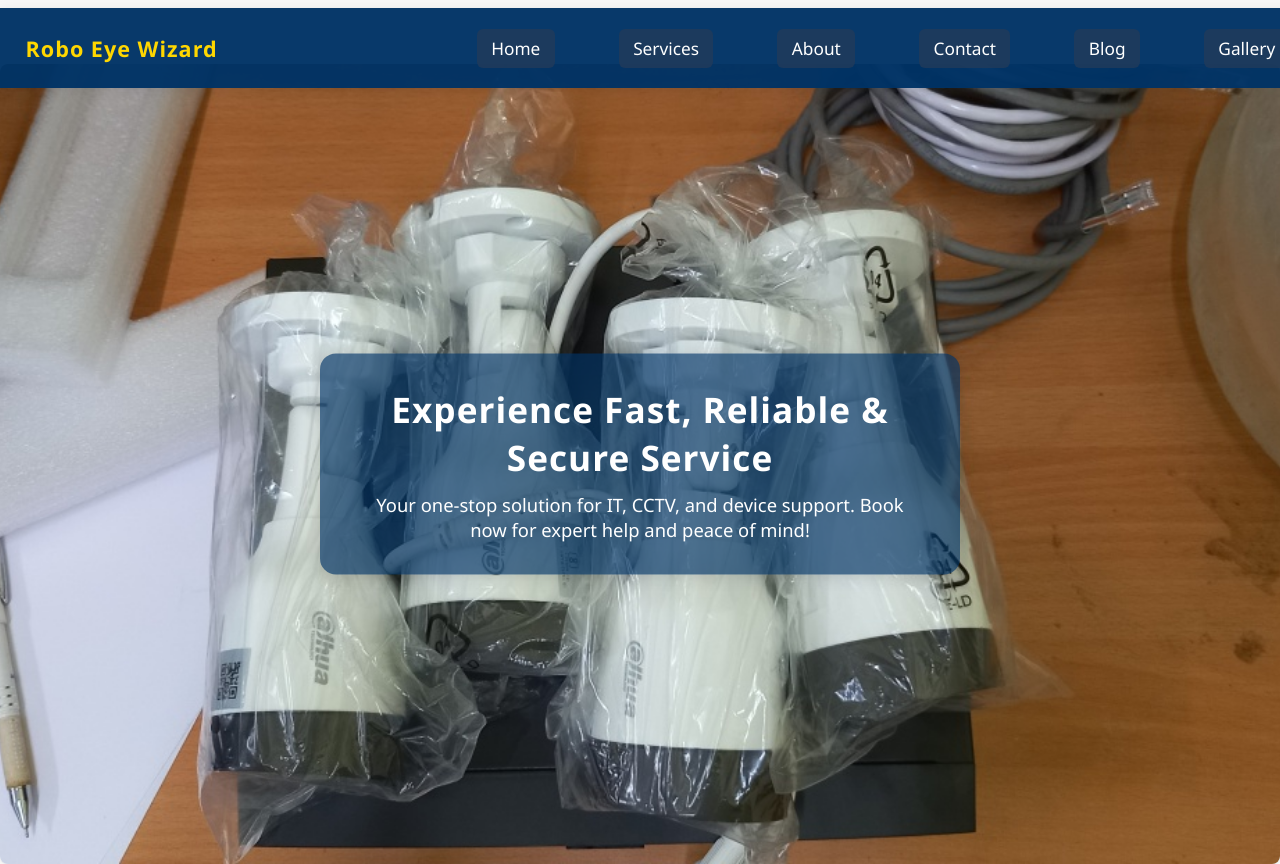
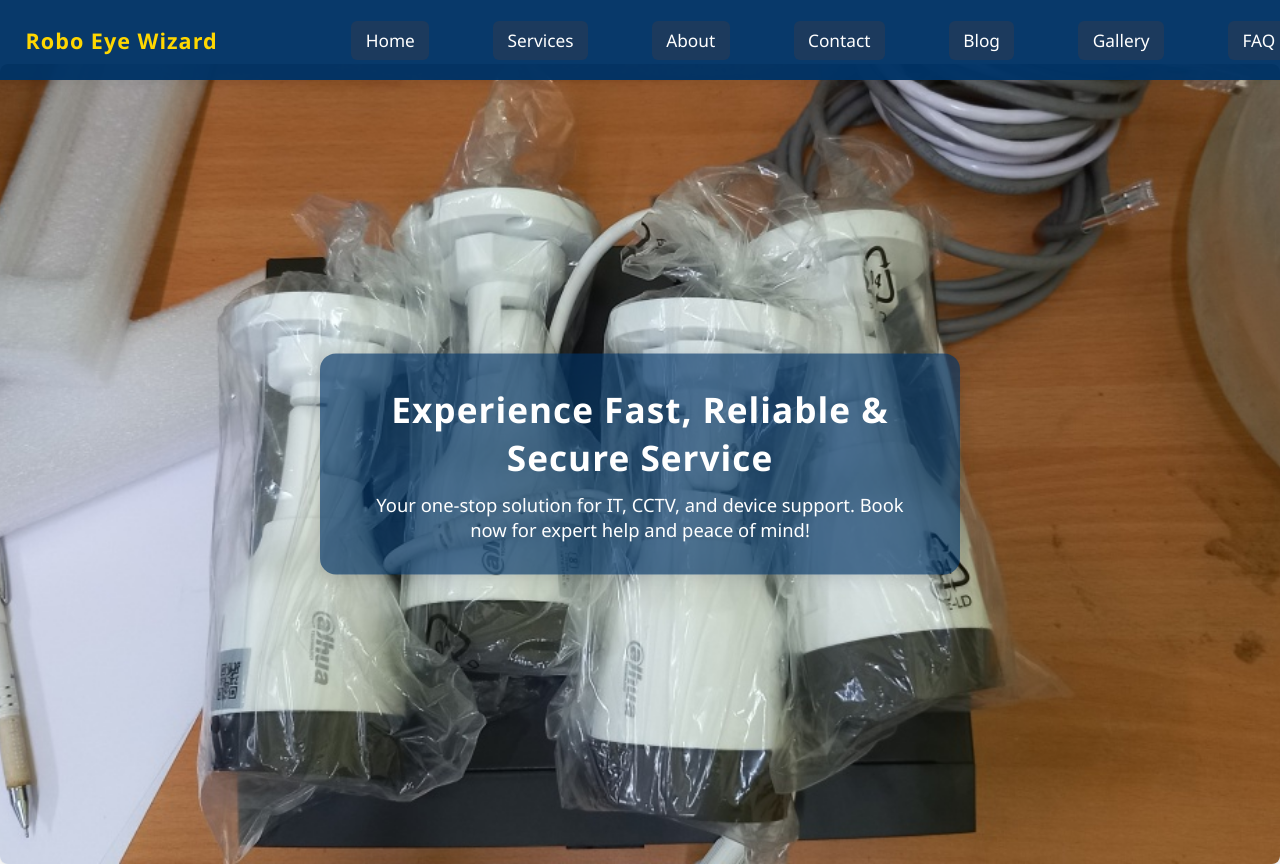
Before and after one commit to TDILab/Mytestwebsite, a plain HTML site: page index.html in a window 1280 px wide. Shown: the top 864 px of the page. Drawn offline with Linux system fonts and the light colour scheme.

Commit message:
add a faq nav bar

```diff
--- a/index.html
+++ b/index.html
@@ -22,13 +22,19 @@
           display:flex;align-items:center;justify-content:space-between;padding:0.7rem 1.2rem;
           background:#1e3a5c; /* Air Force blue */
           box-shadow:0 2px 8px rgba(0,0,0,0.07);position:sticky;top:0;z-index:100;
+          width:100vw;
+          max-width:100vw;
+          min-width:0;
+          margin:0;
         }
         .nav-title { color:#ffd700;font-size:1.35rem;font-weight:700;letter-spacing:1px; }
-        .nav-links { display:flex;gap:1.2rem;list-style:none;margin:0;padding:0; }
+        .nav-links { display:flex;gap:1.2rem;list-style:none;margin:0;padding:0;flex-wrap:wrap; }
+        .nav-links li { flex:1 1 auto; text-align:center; min-width:110px; }
         .nav-links li a {
           color:#fff;
           background:rgba(30,58,92,0.92); /* Air Force blue, semi-transparent */
           font-weight:500;text-decoration:none;padding:0.5rem 0.8rem;border-radius:6px;transition:background 0.2s,color 0.2s;
+          display:block;
         }
         .nav-links li a:hover {
           background:#3b5b8c;
@@ -89,6 +95,18 @@
           .slider .slide img { width:100vw !important;height:60vw !important;object-fit:cover; }
           .slider-caption { padding:0.7rem 0.3rem;font-size:1rem;min-width:120px; }
         }
+        @media (max-width: 1300px) {
+          .main-navbar {
+            max-width:100vw;
+            margin:0;
+            padding-left:0.5rem;
+            padding-right:0.5rem;
+          }
+          .nav-links li { min-width:90px; }
+        }
+        @media (max-width: 900px) {
+          .nav-links li { min-width:70px; }
+        }
         .menu-overlay {
           display:none;
           position:fixed;
@@ -131,6 +149,7 @@
                 <li><a href="#contact">Contact</a></li>
                 <li><a href="#our-commitment" class="dropbtn">Blog</a></li>
                 <li><a href="#gallery">Gallery</a></li>
+                <li><a href="https://forms.gle/hHJPJz18EAMkG3YX7" target="_blank" rel="noopener">FAQ</a></li>
             </ul>
             <div id="collapsible-menu" class="collapsible-menu">
                 <button id="menu-close" aria-label="Close menu" style="position:absolute;top:10px;right:18px;background:none;border:none;font-size:2rem;color:#ffd700;z-index:1100;cursor:pointer;display:block;">&times;</button>
@@ -140,6 +159,7 @@
                 <div class="nav-item"><a href="#contact">Contact</a></div>
                 <div class="nav-item"><a href="#our-commitment" class="dropbtn">Blog</a></div>
                 <div class="nav-item"><a href="#gallery">Gallery</a></div>
+                <div class="nav-item"><a href="https://forms.gle/hHJPJz18EAMkG3YX7" target="_blank" rel="noopener">FAQ</a></div>
             </div>
         </nav>
         <!-- Modern Navigation Bar End -->
```
Also changed, not shown: services/cctv-installation.html (added).
